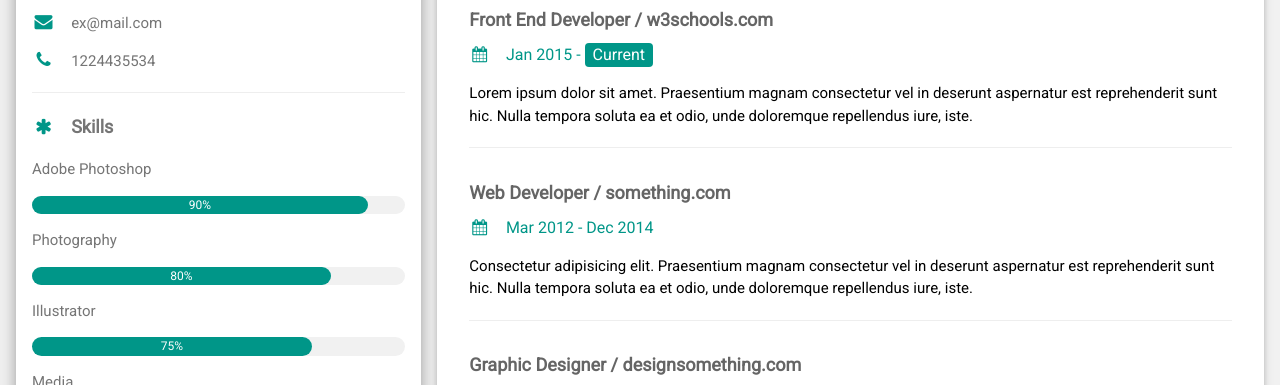
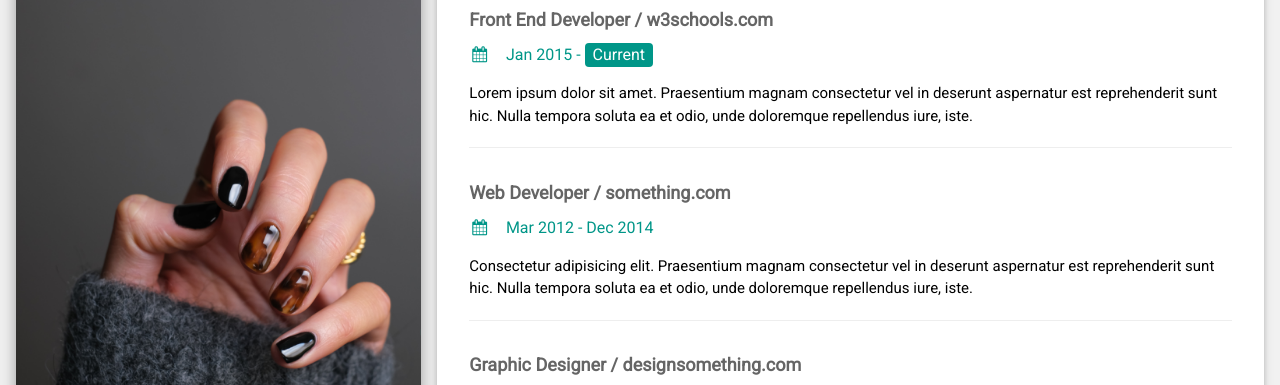
Before and after one commit to glowoutfitters/DTSBYL, a plain HTML site: page index.html in a window 1280 px wide. Shown: the part 117-502 px from the top of the page. Drawn offline with nearby package versions, Linux system fonts and the light colour scheme.

Commit message:
Update index.html

```diff
--- a/index.html
+++ b/index.html
@@ -22,7 +22,7 @@ html,body,h1,h2,h3,h4,h5,h6 {font-family: "Roboto", sans-serif}
 
       <div class="w3-white w3-text-grey w3-card-4">
         <div class="w3-display-container">
-          <img src="/nails.jpeg" style="width:100%" alt="Avatar">
+          <img src="/dtsimages/nails.jpeg" style="width:100%" alt="Avatar">
           <div class="w3-display-bottomleft w3-container w3-text-black">
             <h2>Jane Doe</h2>
           </div>
```
